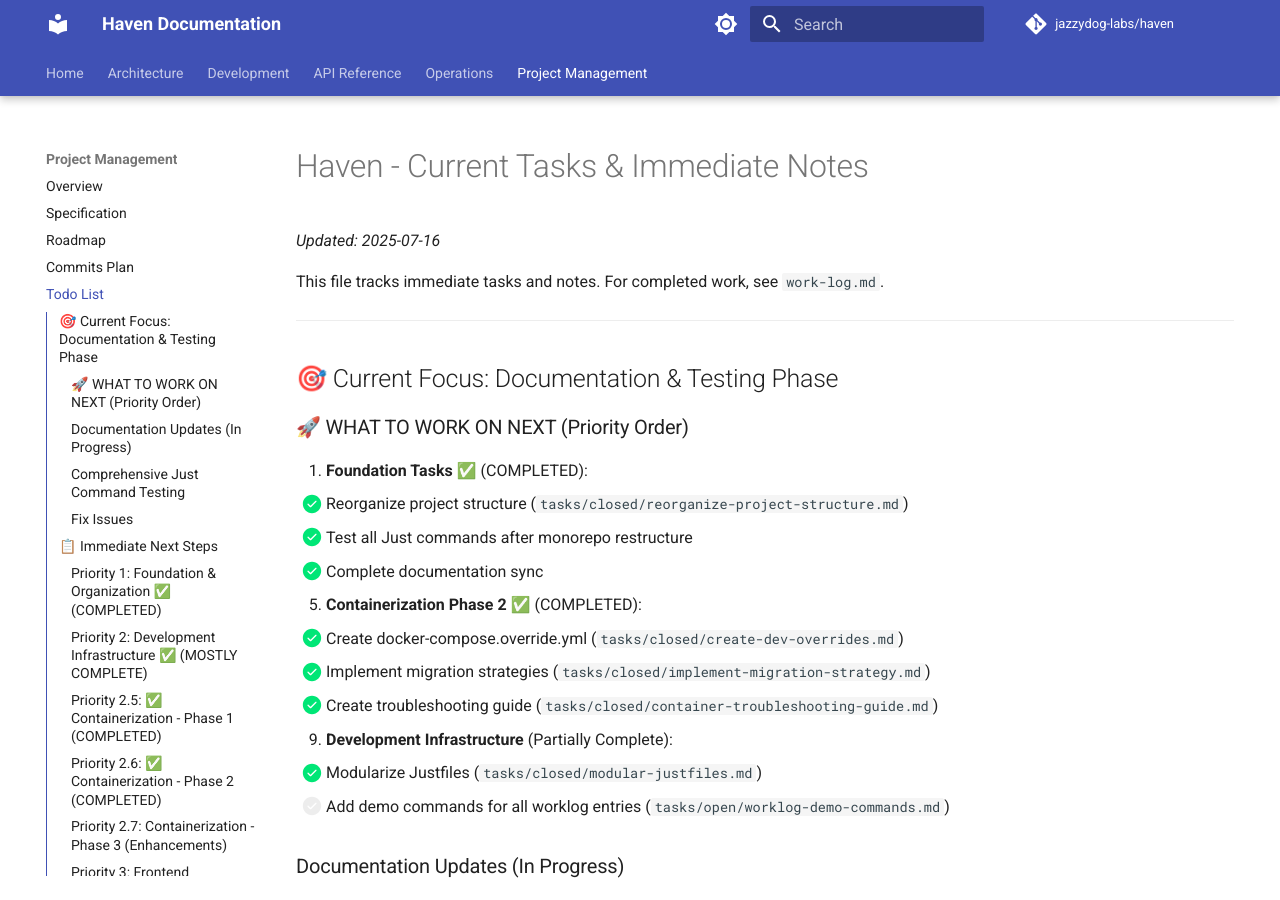
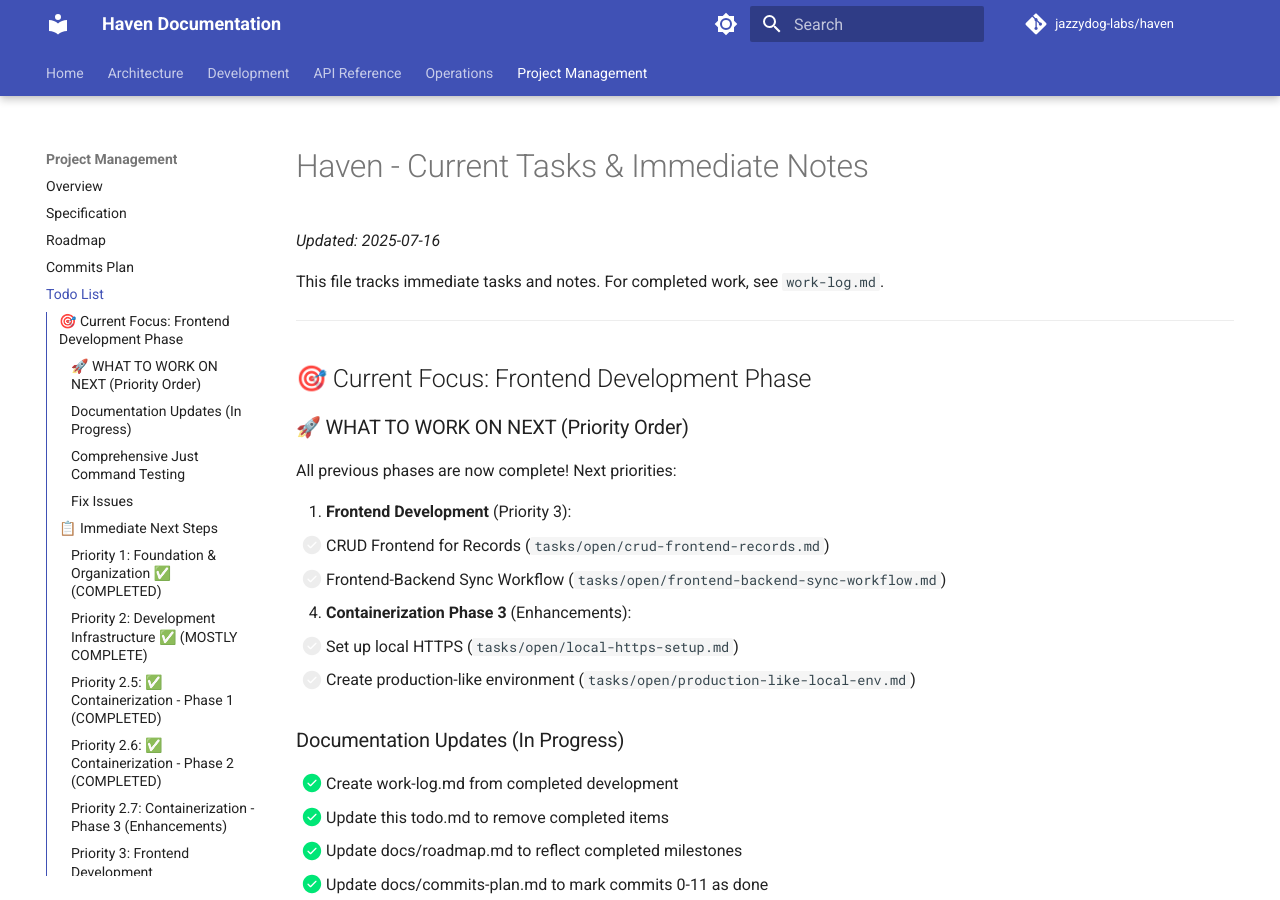
Before and after one commit to jazzydog-labs/haven, an MkDocs documentation site: the page built from docs/project-management/todo.md, in a window 1280 px wide and 900 px high. Built offline with MkDocs 1.6.1 and Material for MkDocs 9.7.7, drawn with Linux system fonts in a browser that asks for light colours; comment, search, counter and statistics services are not loaded; the version menu is left out.

Commit message:
docs: Update todo.md to reflect all completed phases
All foundation, containerization, and infrastructure tasks complete

🤖 Generated with [Claude Code](https://claude.ai/code)

Co-Authored-By: Claude <noreply@anthropic.com)

```diff
--- a/docs/project-management/todo.md
+++ b/docs/project-management/todo.md
@@ -6,23 +6,19 @@ This file tracks immediate tasks and notes. For completed work, see `work-log.md
 
 ---
 
-## 🎯 Current Focus: Documentation & Testing Phase
+## 🎯 Current Focus: Frontend Development Phase
 
 ### 🚀 WHAT TO WORK ON NEXT (Priority Order)
 
-1. **Foundation Tasks** ✅ (COMPLETED):
-   - [x] Reorganize project structure (`tasks/closed/reorganize-project-structure.md`)
-   - [x] Test all Just commands after monorepo restructure
-   - [x] Complete documentation sync
+All previous phases are now complete! Next priorities:
 
-2. **Containerization Phase 2** ✅ (COMPLETED):
-   - [x] Create docker-compose.override.yml (`tasks/closed/create-dev-overrides.md`)
-   - [x] Implement migration strategies (`tasks/closed/implement-migration-strategy.md`)
-   - [x] Create troubleshooting guide (`tasks/closed/container-troubleshooting-guide.md`)
+1. **Frontend Development** (Priority 3):
+   - [ ] CRUD Frontend for Records (`tasks/open/crud-frontend-records.md`)
+   - [ ] Frontend-Backend Sync Workflow (`tasks/open/frontend-backend-sync-workflow.md`)
 
-3. **Development Infrastructure** (Partially Complete):
-   - [x] Modularize Justfiles (`tasks/closed/modular-justfiles.md`)
-   - [ ] Add demo commands for all worklog entries (`tasks/open/worklog-demo-commands.md`)
+2. **Containerization Phase 3** (Enhancements):
+   - [ ] Set up local HTTPS (`tasks/open/local-https-setup.md`)
+   - [ ] Create production-like environment (`tasks/open/production-like-local-env.md`)
 
 ### Documentation Updates (In Progress)
 - [x] Create work-log.md from completed development
```
